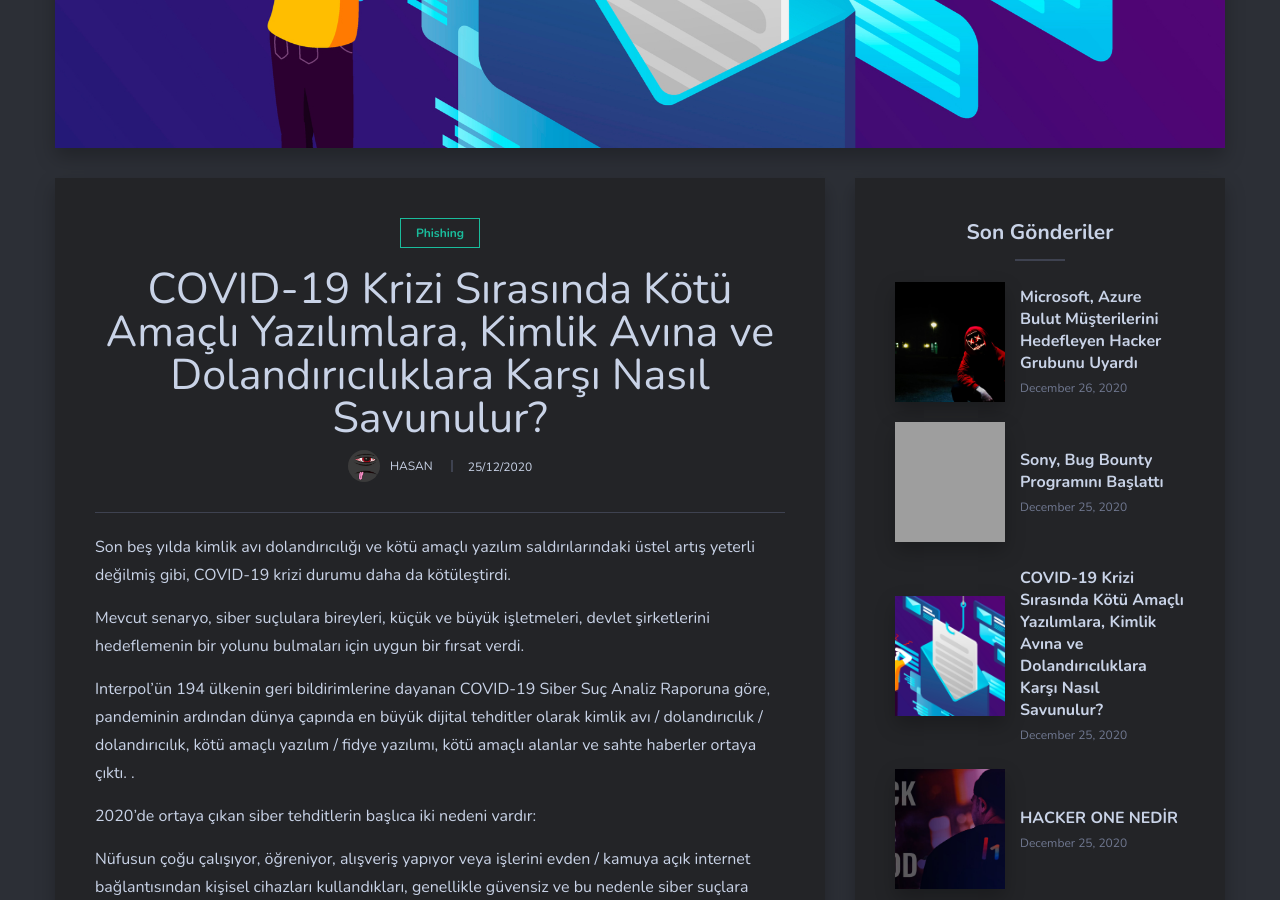
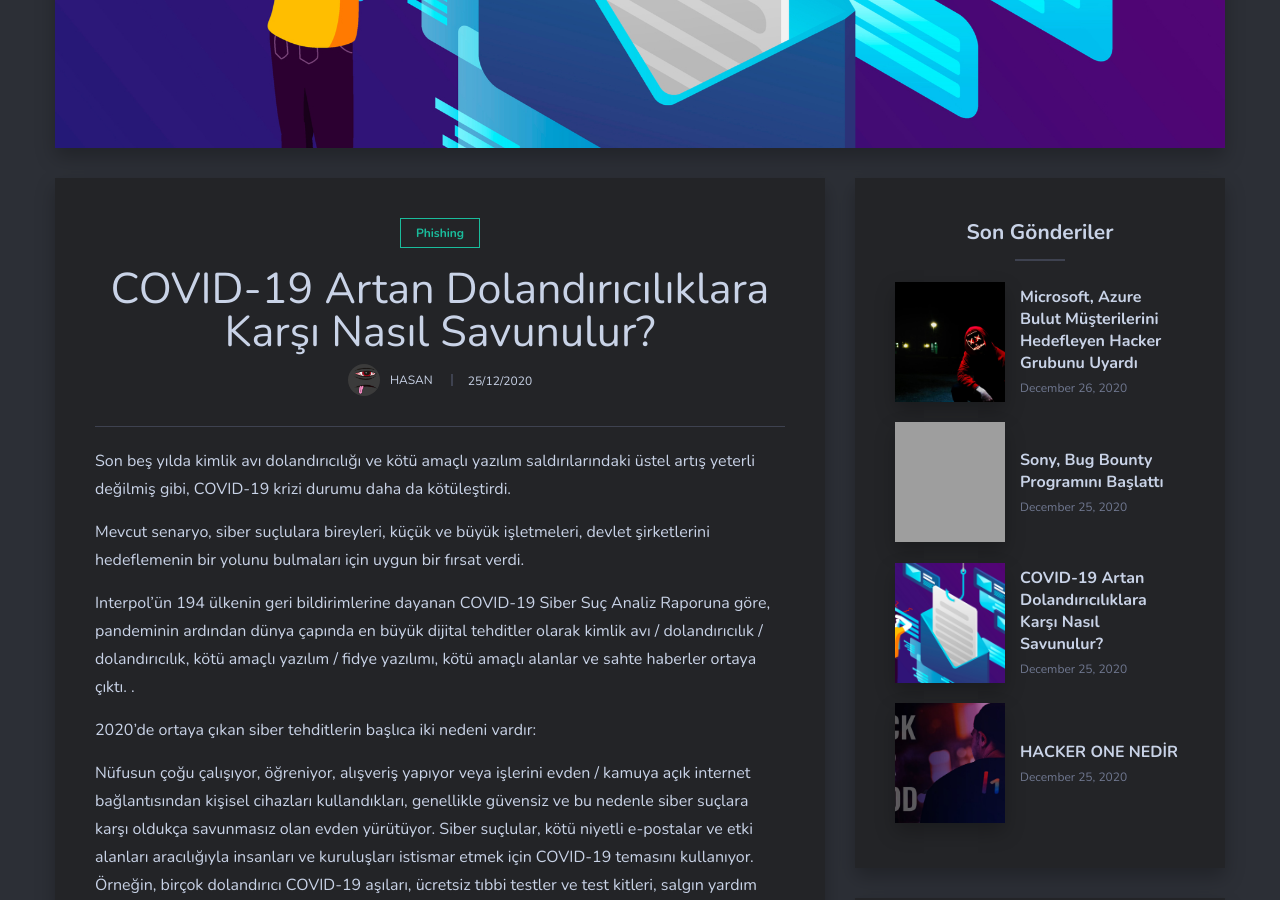
Before and after one commit to 1337software/1337software.github.io, a Jekyll site: the page built from _posts/2020-12-25-corona.markdown, in a window 1280 px wide and 900 px high, scrolled down 547 px. Built offline with Jekyll 4.4.1, drawn with Linux system fonts in a browser that asks for light colours; nearby versions of some CDN libraries; grey boxes are pictures that could not be loaded.

Commit message:
Update 2020-12-25-corona.markdown

```diff
--- a/_posts/2020-12-25-corona.markdown
+++ b/_posts/2020-12-25-corona.markdown
@@ -1,6 +1,6 @@
 ---
 layout: post
-title:  COVID-19 Krizi Sırasında Kötü Amaçlı Yazılımlara, Kimlik Avına ve Dolandırıcılıklara Karşı Nasıl Savunulur?
+title:  COVID-19 Artan Dolandırıcılıklara Karşı Nasıl Savunulur?
 date:   2020-12-25 23:43:55 +0300
 image:  phishing.jpg
 tags:   [phishing]
```
